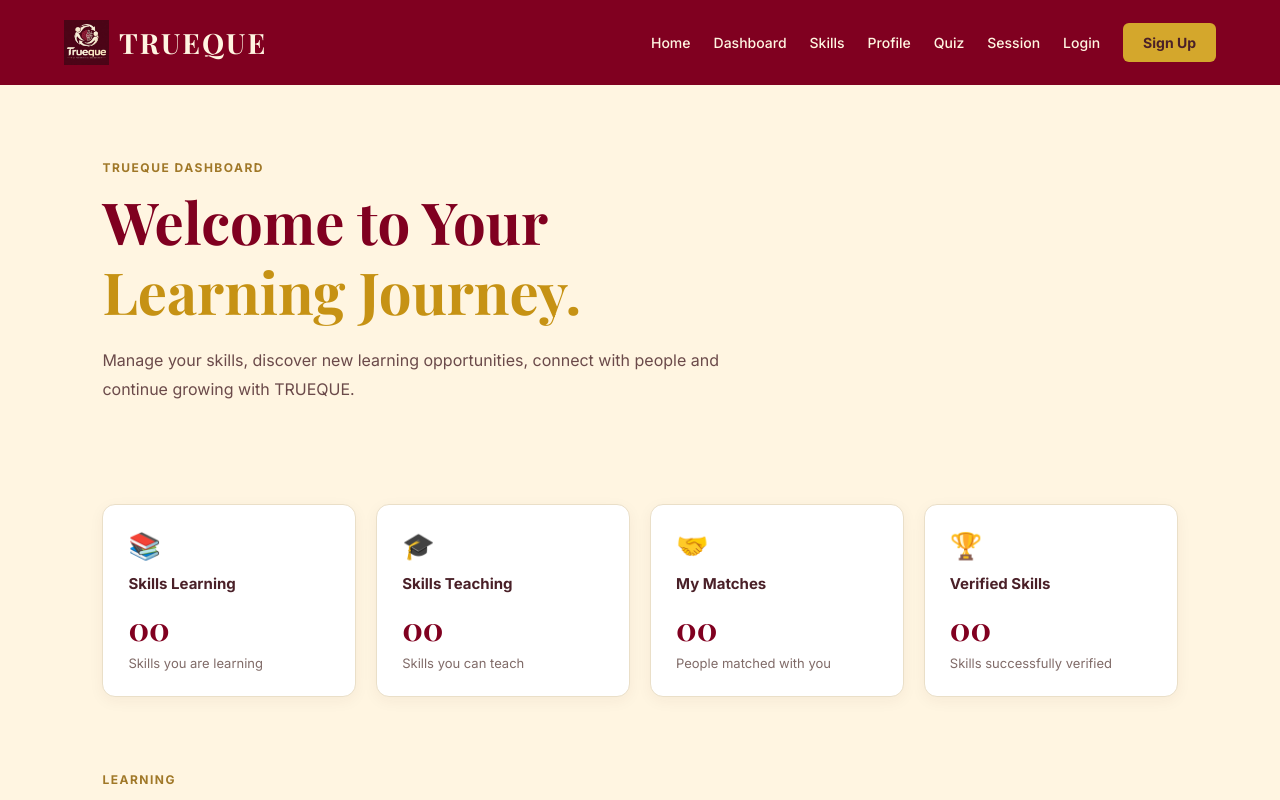
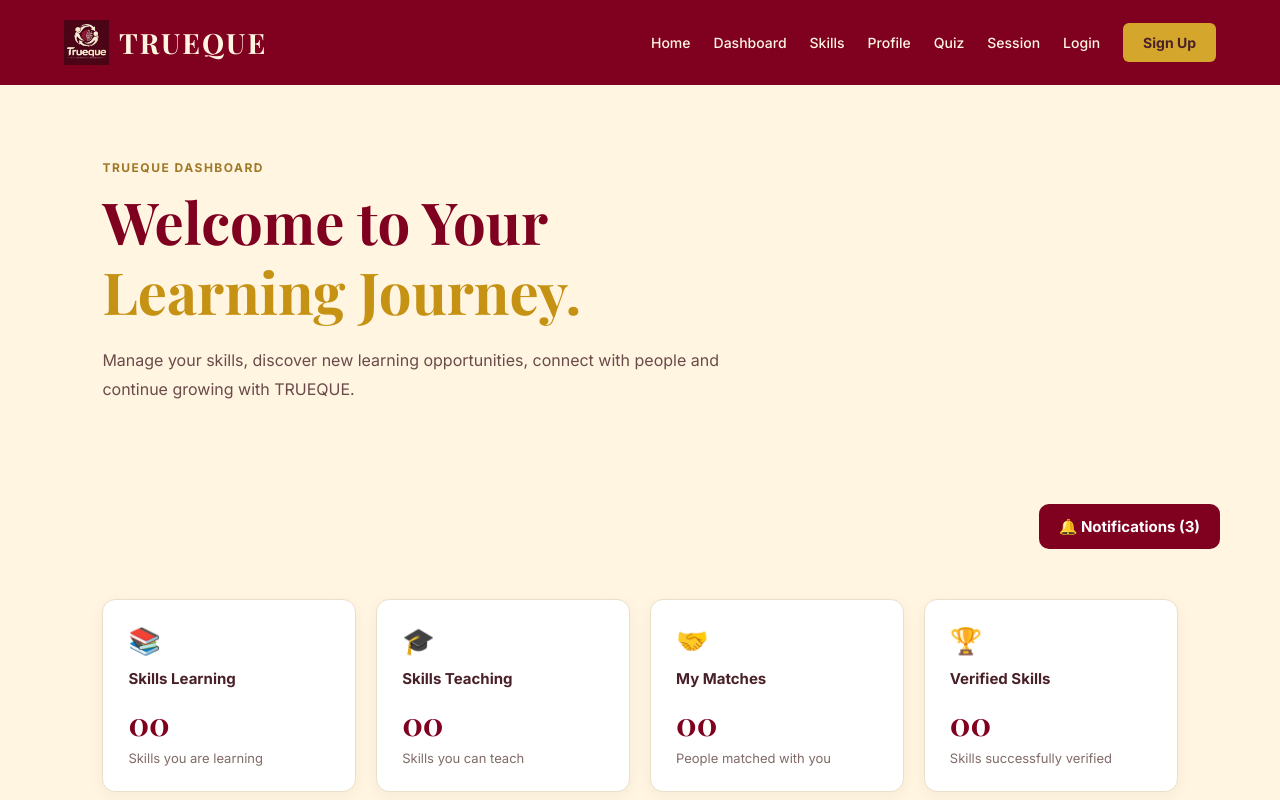
Before and after one commit to Sakeena19-cse/Trueque, a React (Vite) app: page /dashboard in a window 1280 px wide. Shown: the top 800 px of the page. Built offline with nearby package versions, Linux system fonts and the light colour scheme.

Commit message:
Add dashboard.jsx

```diff
--- a/src/pages/Dashboard.jsx
+++ b/src/pages/Dashboard.jsx
@@ -24,6 +24,75 @@ const getDashboardData = () => {
 
 function Dashboard() {
   const [data, setData] = useState(getDashboardData);
+  const [showNotifications, setShowNotifications] = useState(false);
+
+const [notifications, setNotifications] = useState(() => {
+  try {
+    const saved = localStorage.getItem("truequeNotifications");
+
+    return saved ? JSON.parse(saved) : [
+      {
+        id: 1,
+        title: "Welcome to TRUEQUE!",
+        message: "Start your skill-sharing journey today.",
+        type: "welcome",
+        read: false
+      },
+      {
+        id: 2,
+        title: "Explore New Skills",
+        message: "Discover skills you can learn and teach.",
+        type: "skill",
+        read: false
+      },
+      {
+        id: 3,
+        title: "Complete Your Profile",
+        message: "Add your personal details to your profile.",
+        type: "profile",
+        read: true
+      },
+      {
+        id: 4,
+        title: "Skill Verification",
+        message: "Take a quiz to verify your skills.",
+        type: "quiz",
+        read: false
+      }
+    ];
+  } catch {
+    return [];
+  }
+});
+
+const unreadCount = notifications.filter(
+  (notification) => !notification.read
+).length;
+
+useEffect(() => {
+  localStorage.setItem(
+    "truequeNotifications",
+    JSON.stringify(notifications)
+  );
+}, [notifications]);
+
+const markAsRead = (id) => {
+  setNotifications((previous) =>
+    previous.map((item) =>
+      item.id === id ? { ...item, read: true } : item
+    )
+  );
+};
+
+const markAllAsRead = () => {
+  setNotifications((previous) =>
+    previous.map((item) => ({ ...item, read: true }))
+  );
+};
+
+const clearNotifications = () => {
+  setNotifications([]);
+};
 
   useEffect(() => {
     const updateDashboard = () => {
@@ -59,6 +128,166 @@ function Dashboard() {
           </p>
         </div>
       </section>
+      {/* NOTIFICATION CENTER */}
+
+<section style={{
+  maxWidth: "1200px",
+  margin: "25px auto",
+  padding: "0 20px"
+}}>
+
+  <div style={{
+    display: "flex",
+    justifyContent: "flex-end",
+    position: "relative"
+  }}>
+
+    <button
+      type="button"
+      onClick={() => setShowNotifications(!showNotifications)}
+      style={{
+        background: "#800020",
+        color: "white",
+        border: "none",
+        borderRadius: "10px",
+        padding: "13px 20px",
+        cursor: "pointer",
+        fontSize: "15px",
+        fontWeight: "bold"
+      }}
+    >
+      🔔 Notifications ({unreadCount})
+    </button>
+
+  </div>
+
+  {showNotifications && (
+    <div style={{
+      background: "white",
+      border: "1px solid #eadfce",
+      borderRadius: "14px",
+      padding: "22px",
+      marginTop: "15px",
+      boxShadow: "0 5px 20px rgba(0,0,0,0.08)"
+    }}>
+
+      <div style={{
+        display: "flex",
+        justifyContent: "space-between",
+        alignItems: "center",
+        flexWrap: "wrap",
+        gap: "12px"
+      }}>
+        <h2 style={{ color: "#800020" }}>
+          Notification Center
+        </h2>
+
+        <div style={{
+          display: "flex",
+          gap: "10px",
+          flexWrap: "wrap"
+        }}>
+          <button
+            type="button"
+            onClick={markAllAsRead}
+            style={{
+              background: "#f1dfb5",
+              color: "#650018",
+              border: "none",
+              padding: "9px 12px",
+              borderRadius: "7px",
+              cursor: "pointer"
+            }}
+          >
+            Mark All Read
+          </button>
+
+          <button
+            type="button"
+            onClick={clearNotifications}
+            style={{
+              background: "#800020",
+              color: "white",
+              border: "none",
+              padding: "9px 12px",
+              borderRadius: "7px",
+              cursor: "pointer"
+            }}
+          >
+            Clear All
+          </button>
+        </div>
+      </div>
+
+      {notifications.length > 0 ? (
+        notifications.map((item) => (
+          <div
+            key={item.id}
+            style={{
+              display: "flex",
+              justifyContent: "space-between",
+              alignItems: "center",
+              gap: "15px",
+              padding: "16px 10px",
+              borderBottom: "1px solid #eee3d8",
+              background: item.read ? "white" : "#fff5e8"
+            }}
+          >
+            <div>
+              <h3 style={{
+                color: "#4a2028",
+                margin: "0 0 7px"
+              }}>
+                {item.title}
+                {!item.read && (
+                  <span style={{
+                    color: "#800020",
+                    fontSize: "12px",
+                    marginLeft: "8px"
+                  }}>
+                    ● New
+                  </span>
+                )}
+              </h3>
+
+              <p style={{
+                color: "#777",
+                margin: 0,
+                fontSize: "14px"
+              }}>
+                {item.message}
+              </p>
+            </div>
+
+            {!item.read && (
+              <button
+                type="button"
+                onClick={() => markAsRead(item.id)}
+                style={{
+                  background: "#800020",
+                  color: "white",
+                  border: "none",
+                  padding: "8px 12px",
+                  borderRadius: "7px",
+                  cursor: "pointer",
+                  flexShrink: 0
+                }}
+              >
+                Read
+              </button>
+            )}
+          </div>
+        ))
+      ) : (
+        <p style={{ color: "#777", padding: "20px 0" }}>
+          No notifications available.
+        </p>
+      )}
+
+    </div>
+  )}
+
+</section>
 
       {/* DYNAMIC STATS */}
       <section className="dashboard-stats">
```
